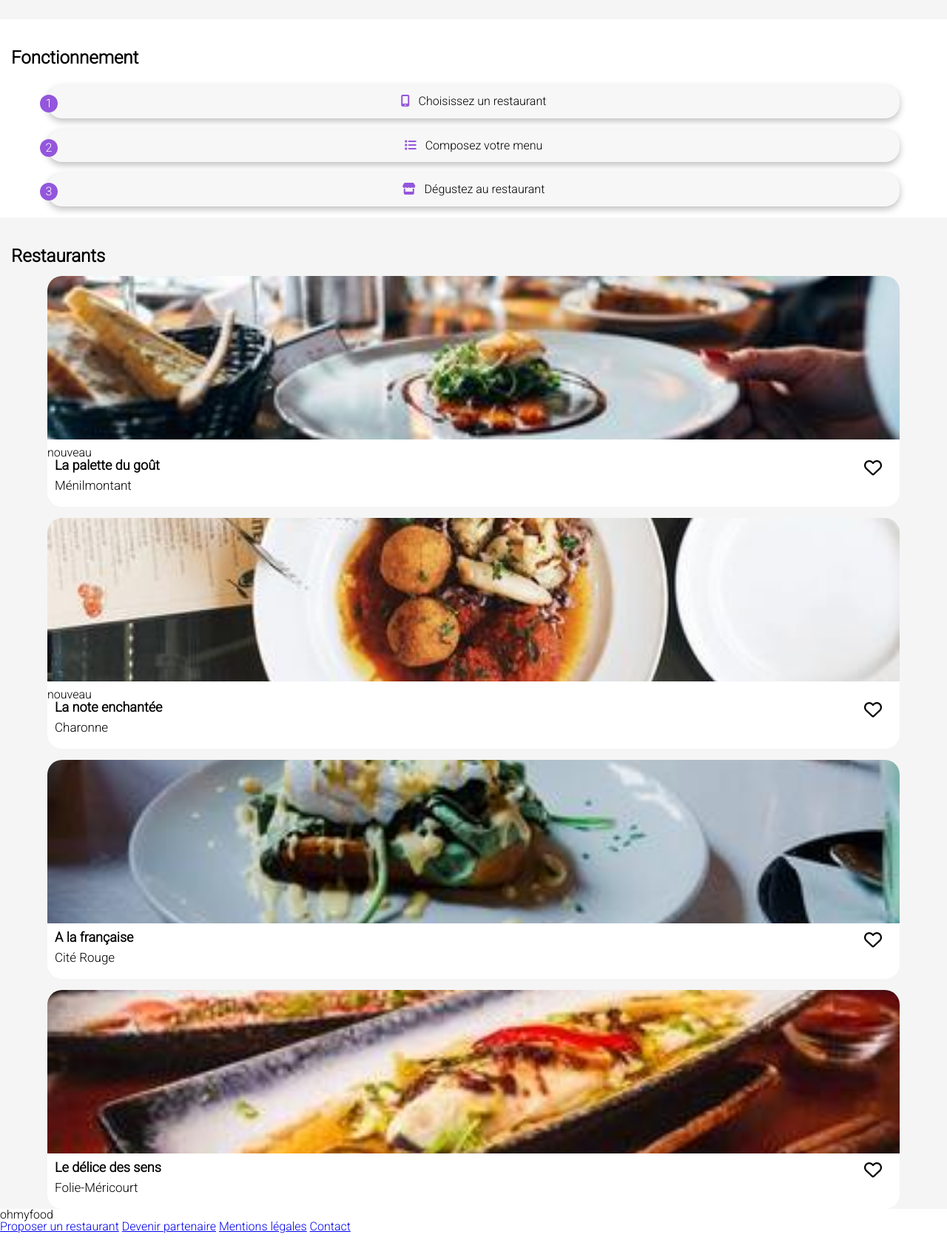
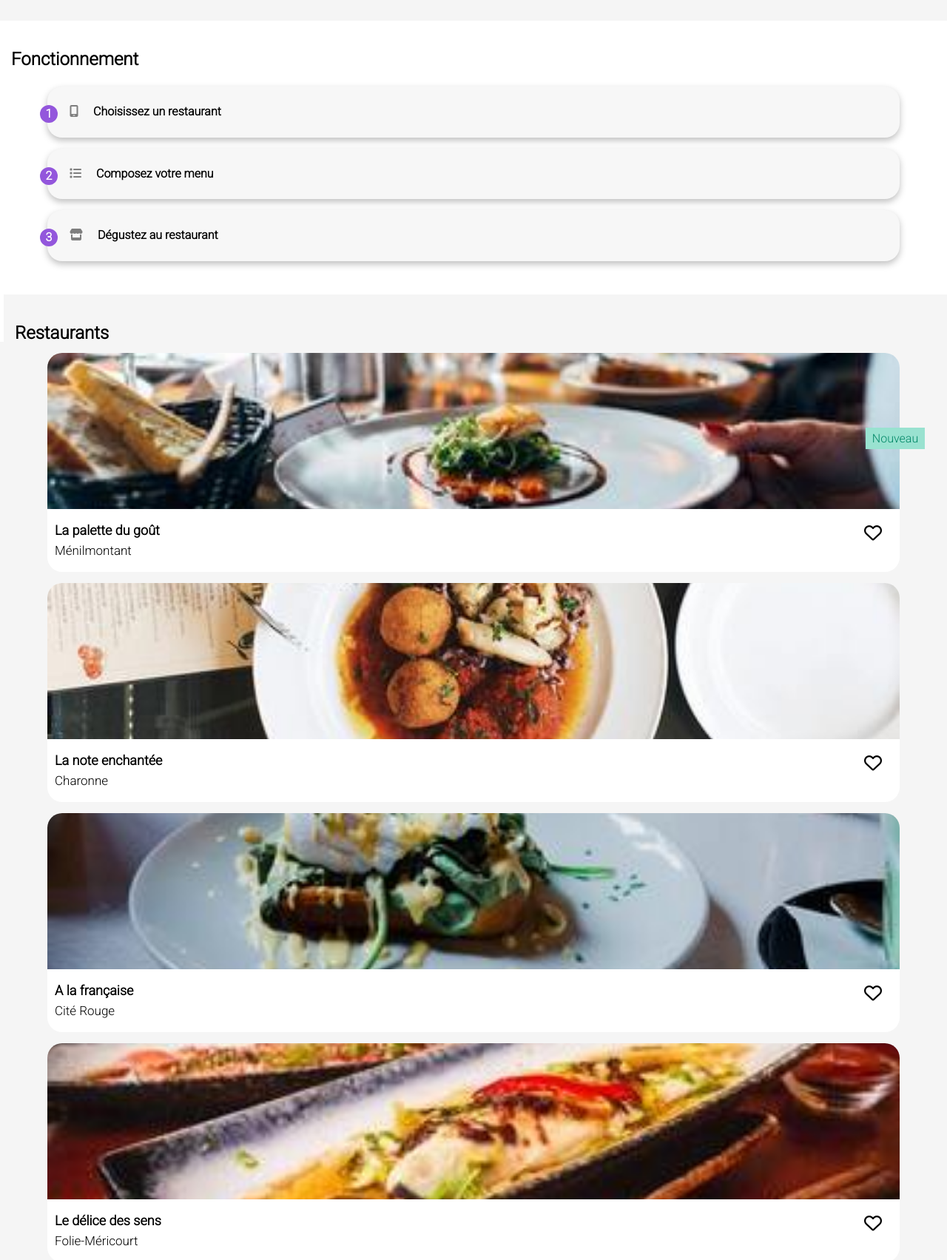
Before and after one commit to oumhanane/ohmyfood, a website: page index.html in a window 1280 px wide. Shown: the part 293-1996 px from the top of the page at 74% size. Before the commit the page ends 1960 px from the top, so only its background shows below. Drawn offline with nearby package versions, Linux system fonts and the light colour scheme; a web font is replaced by a local one.

Commit message:
homepage

```diff
--- a/css/sass/Layout/_footer.scss
+++ b/css/sass/Layout/_footer.scss
@@ -0,0 +1,31 @@
+@import '../Utils/_variables';
+
+.container-footer {
+    display: flex;
+    flex-direction: column;
+    background-color: $background-footer;
+    color: $couleur-footer;
+    padding-left: 30px;
+    padding-bottom: 20px;
+    & .logo-footer {
+        font-family: shrikhand,sans-serif;
+        font-weight: 400;
+        font-style: italic;
+        font-size: 18px;
+        padding-top: 30px;
+    }
+        & .fa-solid {
+            padding-right: 15px ;
+        }
+        & a {
+            text-decoration: none;
+            color: $couleur-footer;
+            font-size: 16px;
+        }
+}
+.lien-proposer-restaurant {
+    margin-top: 1.5em;
+}
+.lien-devenir-partenaire, .lien-mentions-legales, .lien-contact {
+    margin-top: 0.9em;
+}
--- a/css/sass/Utils/_mixins.scss
+++ b/css/sass/Utils/_mixins.scss
@@ -3,6 +3,11 @@
     justify-content: center;
     align-items: center;
 }
+// @mixin spaceAround {
+//     display: flex;
+//     align-items: flex-start;
+//     justify-content: space-around;
+// }
 @mixin linearGradient {
     background: linear-gradient(200.64deg, #9356DC -5.2%, #FF79DA 110.74%);
 }
--- a/css/sass/Utils/_variables.scss
+++ b/css/sass/Utils/_variables.scss
@@ -6,13 +6,18 @@
 // Utilitaires couleurs
 
 $button-gradient: linear-gradient(200.64deg, #9356DC -5.2%, #FF79DA 110.74%);
-// $buttonBackground: #9356DC;
 $restaurant-background: #F5F5F5;
 $fonctionnementBackground: #F6F6F6;
 $recherche-background: #EAEAEA;
 $button-fonctionnement: #F7F7F7;
 $couleur-fonctionnement:#9356DC;
-$couleur-nouveau: #99E2D0;
+$background-footer: #353535;
+$couleur-footer: #FFFFFF;
+$couleur-icone : #7e7e7e;
+$couleur-background-nouveau: #99E2D0;
+$couleur-nouveau : #008766;
+
+
 
 // Textes
 
--- a/css/style.scss
+++ b/css/style.scss
@@ -5,7 +5,7 @@
 }
 
 body {
-    font-family: roboto, sans-serif;
+    font-family: Roboto, sans-serif;
 }
 
 .main-container {
@@ -25,6 +25,7 @@ h4 {
 }
 .recherche {
     @include center;
+    height: 3em;
     background-color: $recherche-background;
     box-shadow: 0px 2px 4px rgba(0, 0, 0, 0.15);
     margin-top: 15px;
@@ -55,7 +56,6 @@ h2 {
 .fonctionnement {
     @include center;
     flex-direction: column;
-    justify-content: space-between;
 
 }
 .button_rechercheRestaurant {
@@ -72,23 +72,33 @@ h2 {
     }
 }
 
-.fonctionnementBouton {
+.fonctionnement-bouton {
+    display: flex;
     width: 90%;
     background: $button-fonctionnement;
     box-shadow: 0px 4px 10px rgba(0, 0, 0, 0.25);
     border-radius: 20px;
     border: none;
-    padding: 13px;
+    padding: 25px 20px;
     margin-bottom: 15px;
     font-size: 16px;
+    font-weight: 600;
     position: relative;
         & i {
-            padding-right: 8px;
-            color: $couleur-fonctionnement;
+            padding-right: 20px;
+            padding-left: 10px;
+            color: $couleur-icone;
         }
+            & i:hover {
+                cursor: pointer;
+                color: $couleur-fonctionnement;
+            }
 }
-.fonctionnementBouton:first-child {
+.fonctionnement-bouton:first-child {
    margin-top: 25px;
+}
+.choix-fonctionnement {
+    text-align: start
 }
 
 .numero-bouton {
@@ -104,6 +114,8 @@ h2 {
 }
 .titre-restaurants {
     background-color: $restaurant-background;
+    margin-top: 30px;
+    margin-left: 5px;
 }
 .restaurants {
     display: flex;
@@ -121,21 +133,31 @@ h2 {
         }
 }
 .card-restaurant {
-    // @include center;
     display: flex;
     flex-direction: column;
     justify-content:center;
-    // align-items: center;
     width: 90%;
     background-color: white;
     border-radius: 20px;
     text-decoration: none;
-    color: black;
     margin-top: 15px;
     padding-bottom: 20px;
-    & img {
-        padding-bottom: 10px;
-    }
+    color: black;
+        & img {
+        padding-bottom: 20px;
+        position: relative;
+        }
+            & .restaurants-nouveau {
+                @include center;
+                border: solid 2px transparent;
+                background-color: $couleur-background-nouveau;
+                position: absolute;
+                bottom: -100px;
+                width: 5em;
+                height: 1.8em;
+                right: 30px;
+                color: $couleur-nouveau;
+            }
 }
 .cardContent {
     display: flex;
@@ -159,6 +181,7 @@ h2 {
         opacity: 1;
         transform: scale(1.1);
         @include linearGradient;
+        background-clip: text;
         -webkit-background-clip: text;
         -webkit-text-fill-color: transparent;
         -moz-background-clip: text;
--- a/index.html
+++ b/index.html
@@ -1,7 +1,7 @@
 <!DOCTYPE html>
 <html lang="fr">
   <head>
-    <meta charset="UTF-8">
+    <meta charset="UTF-8" />
     <meta http-equiv="X-UA-Compatible" content="IE=edge" />
     <meta name="viewport" content="width=device-width, initial-scale=1.0" />
     <title>ohmyfood</title>
@@ -45,20 +45,20 @@
         </div>
         <h2>Fonctionnement</h2>
         <div class="fonctionnement">
-          <button class="fonctionnementBouton">
+          <button class="fonctionnement-bouton">
             <span class="numero-bouton">1</span>
             <i class="fa-solid fa-mobile-screen"></i>
-            Choisissez un restaurant
+            <span class="choix-fonctionnement">Choisissez un restaurant</span>
           </button>
-          <button class="fonctionnementBouton">
+          <button class="fonctionnement-bouton">
             <span class="numero-bouton">2</span>
             <i class="fa fa-list"></i>
-            Composez votre menu
+            <span class="choix-fonctionnement">Composez votre menu</span>
           </button>
-          <button class="fonctionnementBouton">
+          <button class="fonctionnement-bouton">
             <span class="numero-bouton">3</span>
             <i class="fa-solid fa-store"></i>
-            Dégustez au restaurant
+            <span class="choix-fonctionnement">Dégustez au restaurant</span>
           </button>
         </div>
         <h2 class="titre-restaurants">Restaurants</h2>
@@ -68,7 +68,9 @@
               src="images/restaurants/jay-wennington-N_Y88TWmGwA-unsplash.jpg"
               alt="photo d'une assiette"
             />
-            <p>nouveau</p>
+            <div>
+              <span class="restaurants-nouveau">Nouveau</span>
+            </div>
             <div class="cardContent">
               <h3>La palette du goût</h3>
               <h4>Ménilmontant</h4>
@@ -81,7 +83,9 @@
               src="images/restaurants/stil-u2Lp8tXIcjw-unsplash.jpg"
               alt="photo d'une assiette"
             />
-            <p>nouveau</p>
+            <div>
+              <span class="restaurants-nouveau">Nouveau</span>
+            </div>
             <div class="cardContent">
               <h3>La note enchantée</h3>
               <h4>Charonne</h4>
@@ -117,12 +121,17 @@
       </main>
     </div>
 
-    <footer class="footer">
-      <p>ohmyfood</p>
-      <a href="#">Proposer un restaurant</a>
-      <a href="#">Devenir partenaire</a>
-      <a href="#">Mentions légales</a>
-      <a href="#">Contact</a>
+    <footer class="container-footer">
+      <p class="logo-footer">ohmyfood</p>
+
+      <a class="lien-proposer-restaurant" href="#"
+        ><i class="fa-solid fa-utensils"></i>Proposer un restaurant</a
+      >
+      <a class="lien-devenir-partenaire" href="#"
+        ><i class="fa-solid fa-handshake-angle"></i>Devenir partenaire</a
+      >
+      <a class="lien-mentions-legales" href="#">Mentions légales</a>
+      <a class="lien-contact" href="#">Contact</a>
     </footer>
   </body>
 </html>
```
Also changed, not shown: css/style.css, 1 other file.
